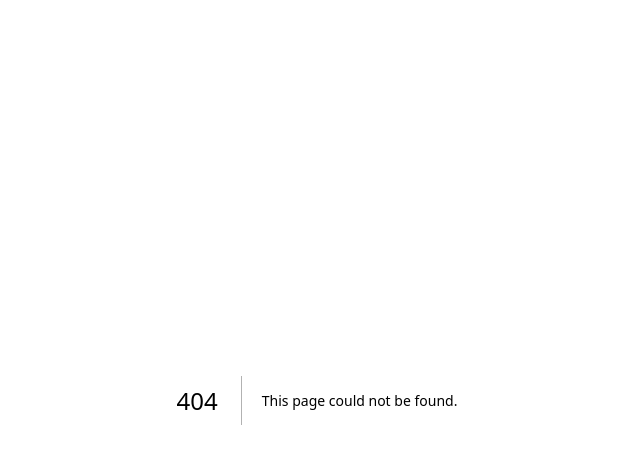
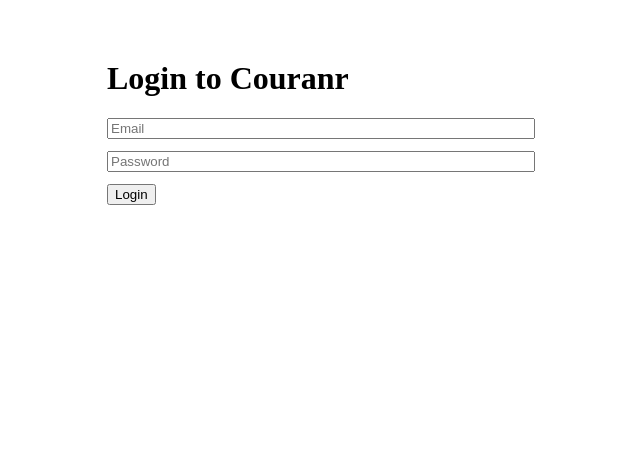
Before and after one commit to kkoly10/couranr-os, a Next.js app: page /login in a window 1280 px wide. Before the commit this address had no page. Shown: the top 464 px of the page, without its empty margins (323-963 px from the left). Built offline with nearby package versions, Linux system fonts and the light colour scheme; no server answers.

Commit message:
Create page.tsx

```diff
--- /dev/null
+++ b/app/login/page.tsx
@@ -0,0 +1,56 @@
+"use client";
+
+import { useState } from "react";
+import { supabase } from "../../lib/supabaseClient";
+
+export default function LoginPage() {
+  const [email, setEmail] = useState("");
+  const [password, setPassword] = useState("");
+  const [loading, setLoading] = useState(false);
+  const [message, setMessage] = useState<string | null>(null);
+
+  const handleLogin = async () => {
+    setLoading(true);
+    setMessage(null);
+
+    const { error } = await supabase.auth.signInWithPassword({
+      email,
+      password
+    });
+
+    if (error) {
+      setMessage(error.message);
+    } else {
+      setMessage("Login successful.");
+    }
+
+    setLoading(false);
+  };
+
+  return (
+    <main style={{ maxWidth: 420, margin: "60px auto" }}>
+      <h1>Login to Couranr</h1>
+
+      <input
+        placeholder="Email"
+        value={email}
+        onChange={(e) => setEmail(e.target.value)}
+        style={{ width: "100%", marginBottom: 12 }}
+      />
+
+      <input
+        type="password"
+        placeholder="Password"
+        value={password}
+        onChange={(e) => setPassword(e.target.value)}
+        style={{ width: "100%", marginBottom: 12 }}
+      />
+
+      <button onClick={handleLogin} disabled={loading}>
+        {loading ? "Logging in..." : "Login"}
+      </button>
+
+      {message && <p style={{ marginTop: 20 }}>{message}</p>}
+    </main>
+  );
+}
```
